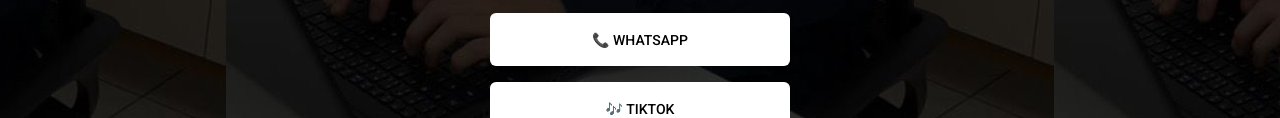
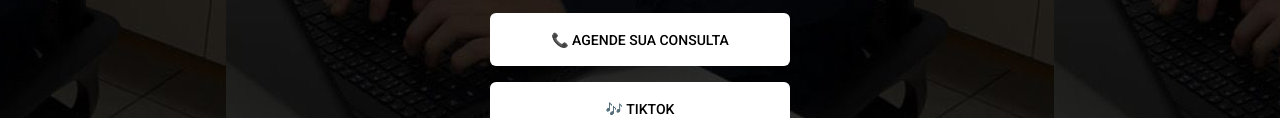
Before and after one commit to alessandrosilvanutri/links, a plain HTML site: page index.html in a window 1280 px wide. Shown: the part 431-549 px from the top of the page. Drawn offline with Linux system fonts and the light colour scheme.

Commit message:
Update index.html

```diff
--- a/index.html
+++ b/index.html
@@ -35,7 +35,7 @@
         </li>
         <li>
           <a href="https://api.whatsapp.com/send?phone=5511974731502&text=Ol%C3%A1!%20Gostaria%20de%20saber%20mais%20sobre%20a%20consulta%20com%20o%20Nutri.%20Alessandro%20Silva"
-          target="_blank" > 📞 WhatsApp </a>
+          target="_blank" > 📞 Agende sua consulta </a>
         </li>
         <li>
           <a href="https://www.tiktok.com/@nutri.alessandrosilva"
```
